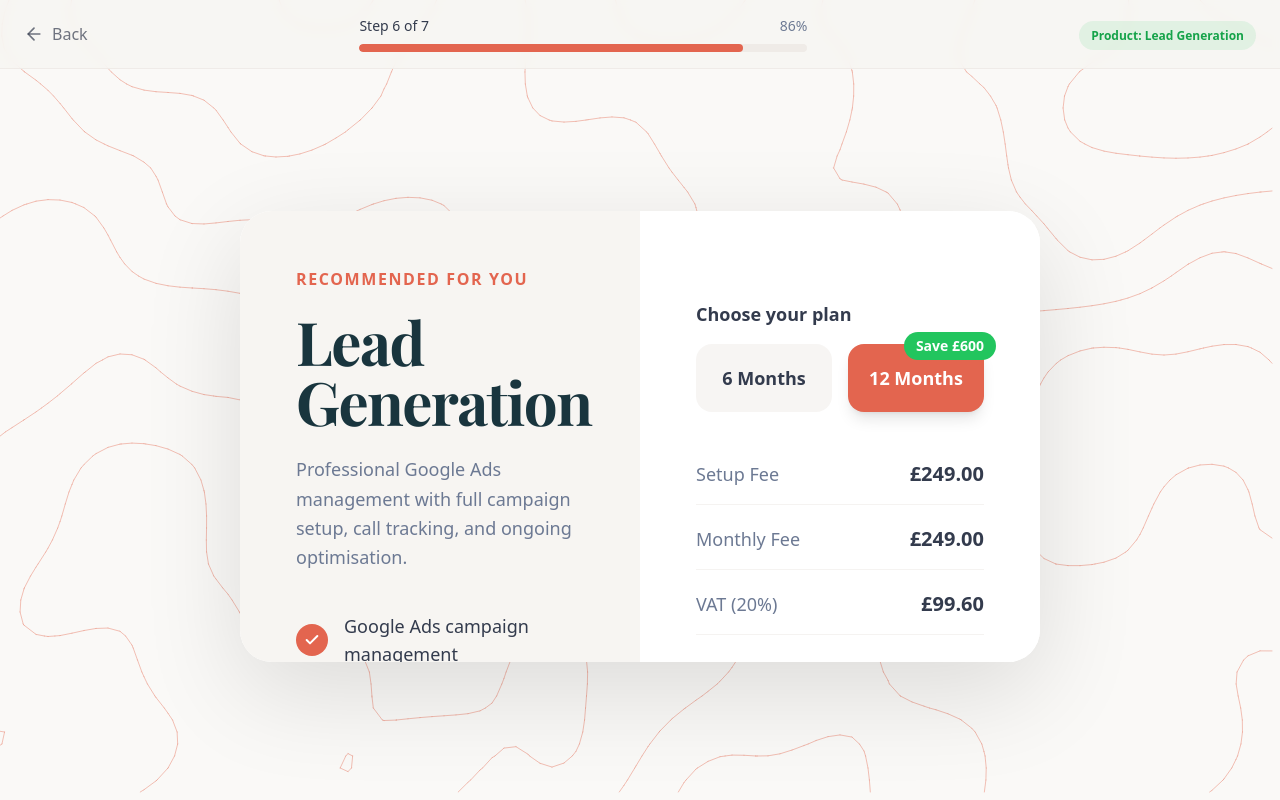
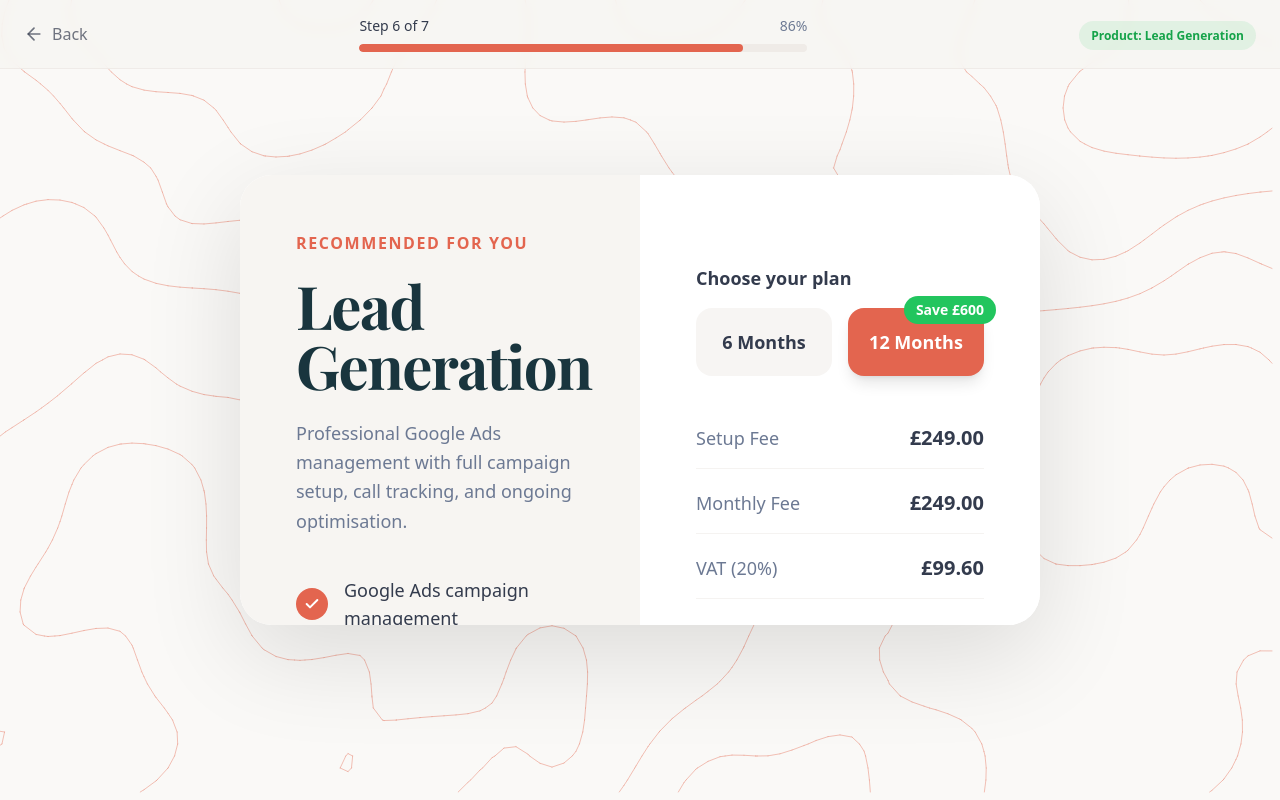
Before and after one commit to productteamautomations/pathfinder-ap, a React (Vite) app: page /pricing/leadgen in a window 1280 px wide. Built offline with nearby package versions, Linux system fonts and the light colour scheme; the HTML template or start-up script is replaced by a standard one.

Commit message:
Code edited in Lovable Code Editor
Edited UI in Lovable

```diff
--- a/src/pages/leadgen/Pricing.tsx
+++ b/src/pages/leadgen/Pricing.tsx
@@ -41,7 +41,7 @@ export default function PricingLeadGen() {
 
       <div
         className="flex-1 flex items-center justify-center px-6 relative z-10"
-        style={{ paddingTop: "calc(73px + 5vh)", paddingBottom: "5vh" }}
+        style={{ paddingTop: "5vh", paddingBottom: "5vh" }}
       >
         <motion.div
           initial={{ opacity: 0, y: 20 }}
```
